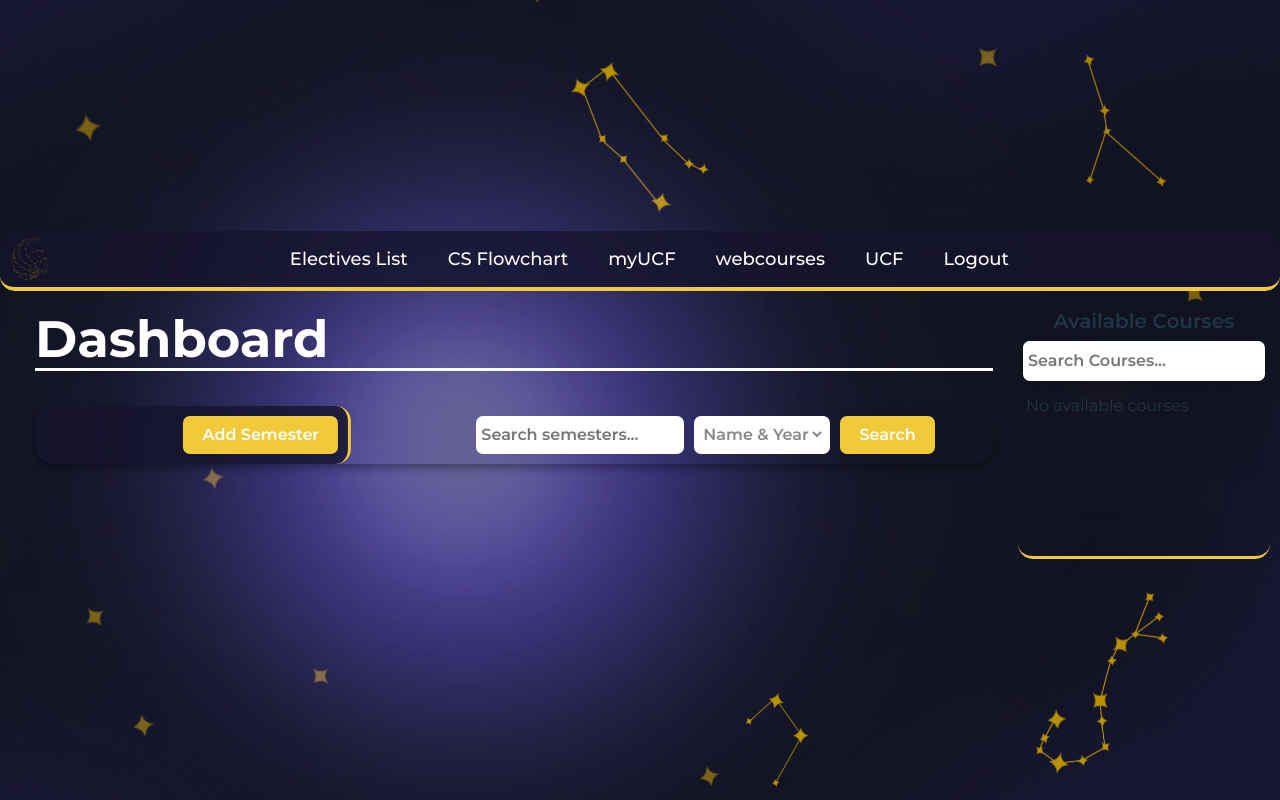
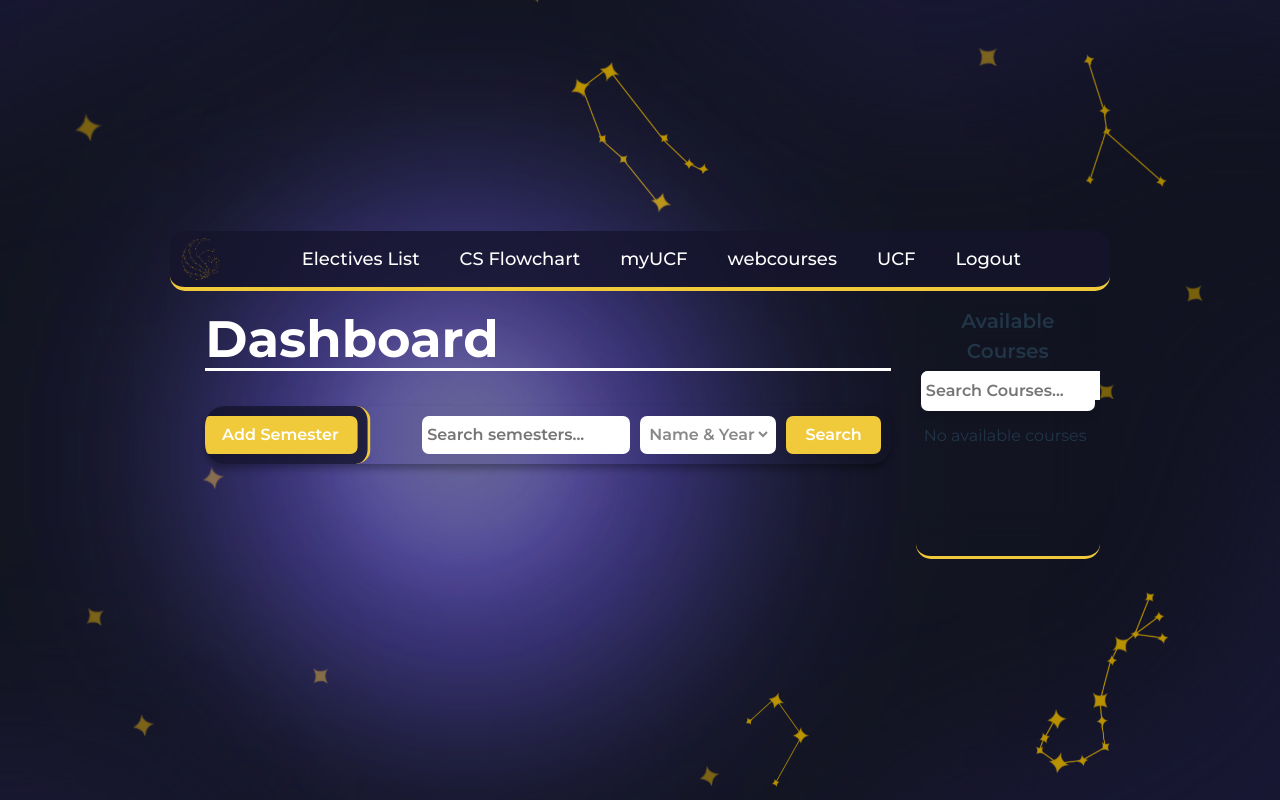
Before and after one commit to josh10111/POOSD-yourucf-Frontend, a React (Vite) app: page /dashboard in a window 1280 px wide. Built offline with nearby package versions, Linux system fonts and the light colour scheme.

Commit message:
Update Dashboard.css

```diff
--- a/src/components/Dashboard.css
+++ b/src/components/Dashboard.css
@@ -1,13 +1,4 @@
-#root{
-    margin: 0;
-    padding: 0;
-    width: 100%;
-}
 
-body {
-    justify-content: left;
-    margin: 0;
-}
 .navbar {
     font-weight: 500;
     color: #fff;
```
